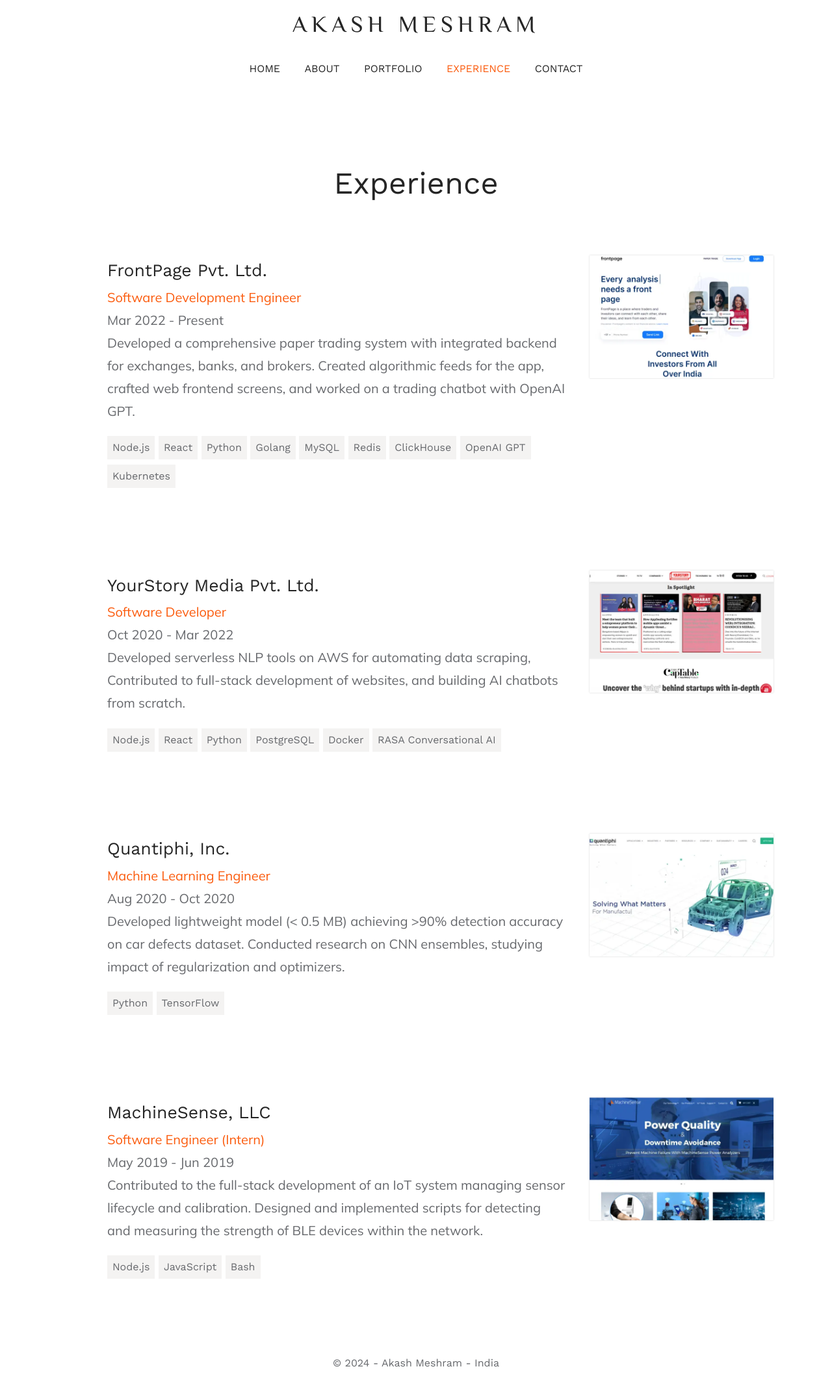
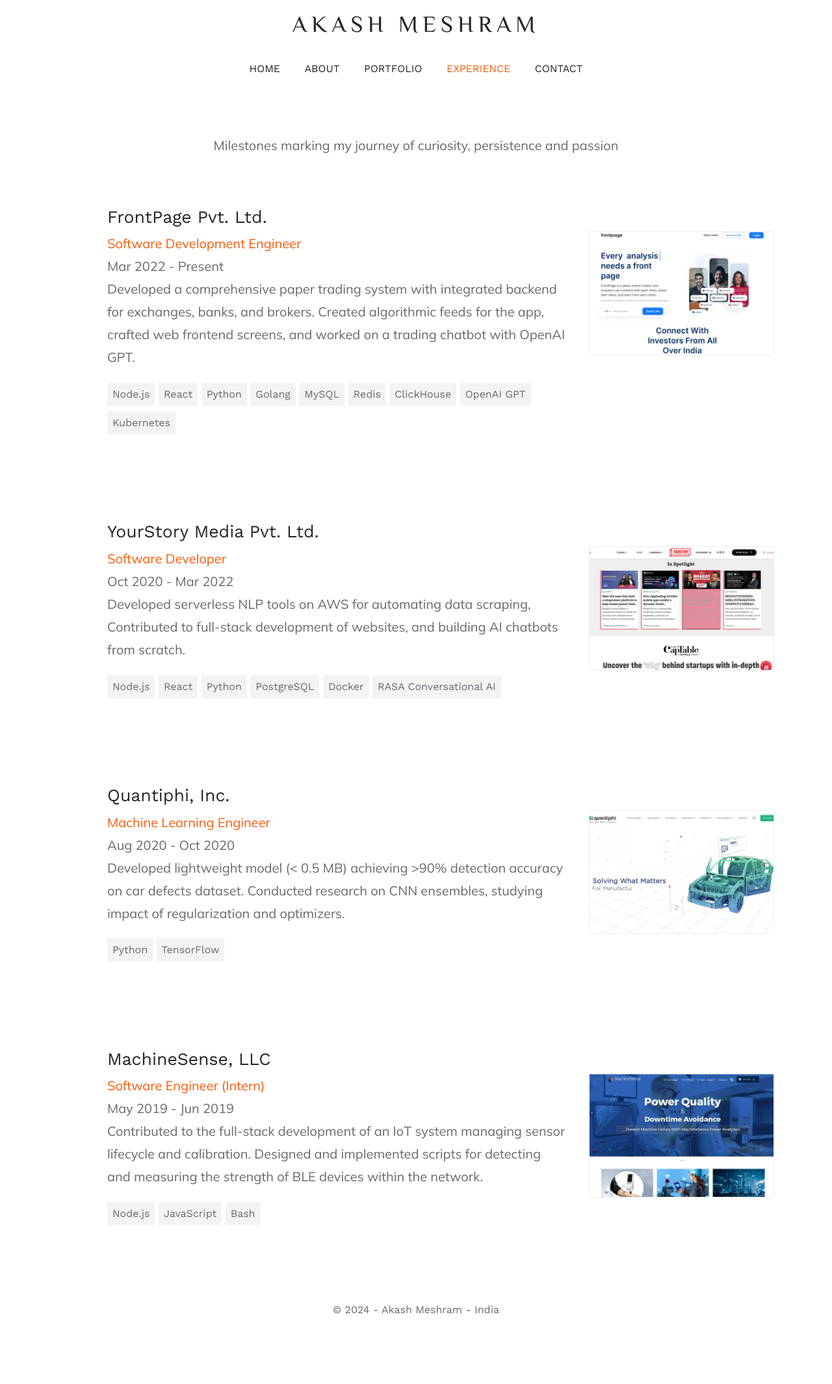
Before and after one commit to akashmeshram/Personal-Website, a Jekyll site: the page built from pages/work.html, in a window 1280 px wide. Shown: the whole page at 65% size. Built offline with Jekyll 4.4.1, drawn with Linux system fonts in a browser that asks for light colours; after the commit the page ends 2047 px from its top, so only the background shows below that.

Commit message:
📄 Add work experience

```diff
--- a/_includes/work-item.html
+++ b/_includes/work-item.html
@@ -1,8 +1,9 @@
 {% assign tags = item.tech_stack | split: ", " %}
 
-<article class="work-item">
+<article >
+  <h4 class="work-title">{{ item.company }}</h4>
+  <div class="work-item">
     <div>
-    <h4>{{ item.company }}</h4>
       <p class="work-position">{{ item.position }}</p>
       <p>{{ item.start_date }} - {{ item.end_date }}</p>
       <p>{{ item.description }}</p>
@@ -23,4 +24,6 @@
           >
     </div>
   {% endif %}
+  </div>
+
 </article>
--- a/_layouts/list.html
+++ /dev/null
@@ -1,8 +0,0 @@
----
-layout: default
----
-
-<h2 class="page-title">{{ page.title }}</h2>
-<main id="list">
-  {{ content }}
-</main>
--- /dev/null
+++ b/_layouts/work.html
@@ -0,0 +1,8 @@
+---
+layout: default
+---
+
+<p class="page-title">Milestones marking my journey of curiosity, persistence and passion </p>
+<main id="work">
+  {{ content }}
+</main>
--- a/_sass/layouts/list.scss
+++ b/_sass/layouts/list.scss
@@ -36,40 +36,3 @@
     }
   }
 }
-
-#list {
-  article {
-    display: flex;
-    flex-direction: column-reverse;
-    text-align: center;
-    @include p-tb($whitespace);
-    @include m-tb($whitespace);
-    div:first-child {
-      div {
-        @include m-tb($whitespace * 0.5);
-        a:nth-child(2) {
-          margin-left: $whitespace * 0.5;
-        }
-        small {
-          @include light-tab;
-        }
-      }
-    }
-    @include mq("tablet") {
-      flex-direction: row;
-      div {
-        &:first-child {
-          @include m-lr($whitespace);
-          flex: 2.5 1 0;
-          text-align: left;
-          small {
-            margin-left: 0;
-          }
-        }
-        &:nth-child(2) {
-          flex: 1 1 0;
-        }
-      }
-    }
-  }
-}
--- a/_sass/layouts/work.scss
+++ b/_sass/layouts/work.scss
@@ -1,8 +1,55 @@
+#work {
+  article {
+    @include p-tb($whitespace);
+    @include m-tb($whitespace);
+  }
+}
+
+.work-title {
+  @include mq("tablet", max) {
+    text-align: center;
+    @include p-tb($whitespace);
+  }
+  @include mq("tablet") {
+    @include m-lr($whitespace);
+  }
+}
+
 .work-item {
   img {
     box-shadow: 0 0 2px #ccc;
   }
   .work-position {
     color: $accent-color;
+    @include mq("tablet", max) {
+      @include p-tb($whitespace * 0.5);
+    }
+  }
+  display: flex;
+  flex-direction: column-reverse;
+  text-align: center;
+  div:first-child {
+    div {
+      @include m-tb($whitespace * 0.5);
+      small {
+        @include light-tab;
+      }
+    }
+  }
+  @include mq("tablet") {
+    flex-direction: row;
+    div {
+      &:first-child {
+        @include m-lr($whitespace);
+        flex: 2.5 1 0;
+        text-align: left;
+        small {
+          margin-left: 0;
+        }
+      }
+      &:nth-child(2) {
+        flex: 1 1 0;
+      }
+    }
   }
 }
--- a/pages/work.html
+++ b/pages/work.html
@@ -1,5 +1,5 @@
 ---
-layout: list
+layout: work
 title: Experience
 permalink: /experience
 ---
```
Lines whose indentation alone changed are shown as unchanged.
